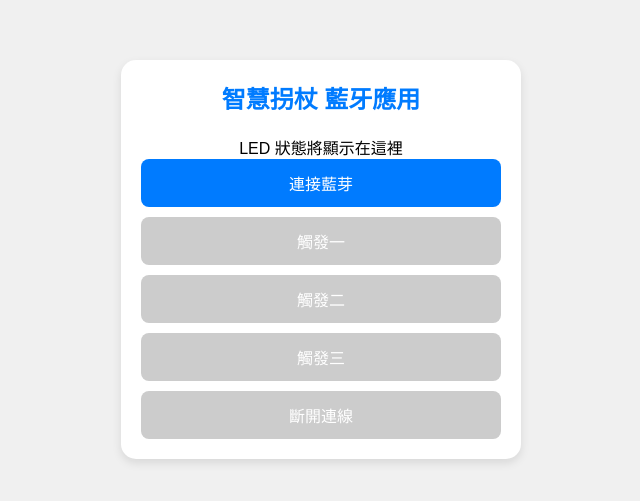
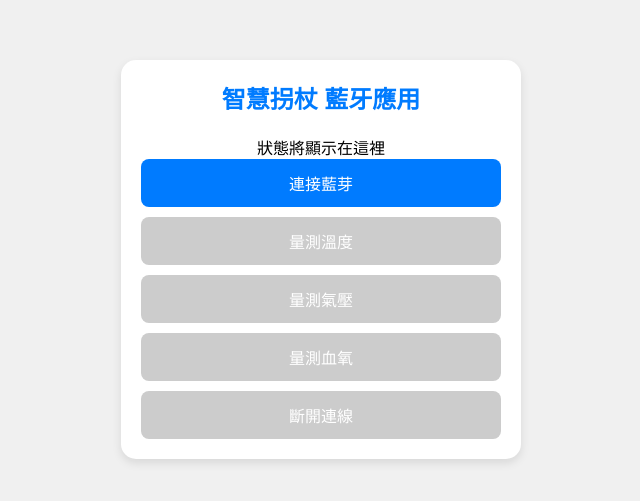
Before and after one commit to Retema2200/blue, a plain HTML site: page index.html in a window 1280 px wide. Shown: the part 141-642 px from the top of the page, without its empty margins (319-959 px from the left). Drawn offline with Linux system fonts and the light colour scheme.

Commit message:
Update index.html

```diff
--- a/index.html
+++ b/index.html
@@ -12,12 +12,12 @@
 <body>
   <div class="app-container">
     <h1>智慧拐杖 藍牙應用</h1>
-    <div id="dataValue">LED 狀態將顯示在這裡</div>
+    <div id="dataValue">狀態將顯示在這裡</div>
     <div class="button-container">
       <button id="connectButton">連接藍芽</button>
-      <button class="sendButton" disabled data-message="01">觸發一</button>
-      <button class="sendButton" disabled data-message="02">觸發二</button>
-      <button class="sendButton" disabled data-message="03">觸發三</button>
+      <button class="sendButton" disabled data-message="2">量測溫度</button>
+      <button class="sendButton" disabled data-message="3">量測氣壓</button>
+      <button id="measureOxygenButton" class="sendButton" disabled data-message="4">量測血氧</button>
       <button id="disconnectButton" disabled>斷開連線</button>
     </div>
   </div>
```
